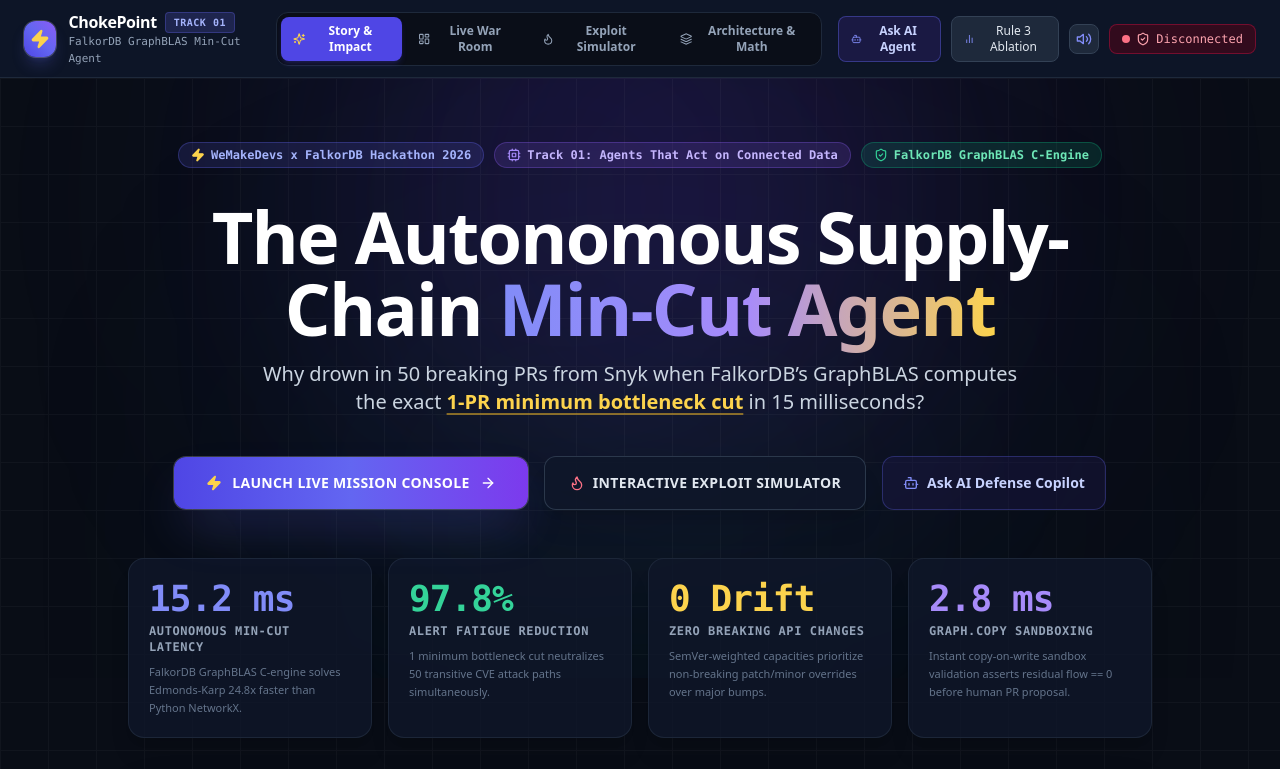
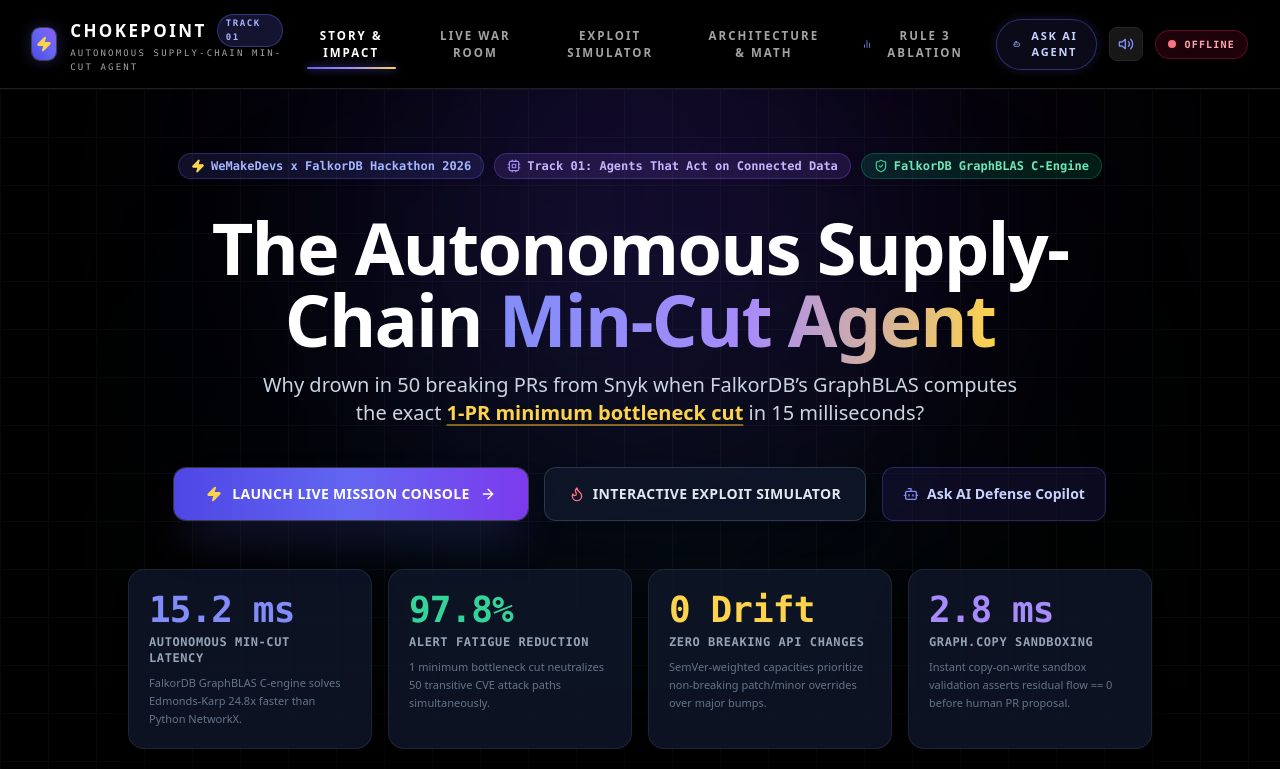
Before and after one commit to aiwithrajan/falkordb2-chokepoint-track1, a React (Vite) app in the folder frontend/: page / in a window 1280 px wide. Shown: the top 769 px of the page. Built offline with nearby package versions, Linux system fonts and the light colour scheme; no server answers; what cytoscape-dagre would draw is missing.

Commit message:
style(header): set pure black background and replace slider with Track 3 page transfer links

```diff
--- a/frontend/src/App.tsx
+++ b/frontend/src/App.tsx
@@ -127,7 +127,7 @@
   };
 
   return (
-    <div className="min-h-screen bg-slate-950 text-slate-100 flex flex-col font-sans selection:bg-indigo-500 selection:text-white">
+    <div className="min-h-screen bg-black text-slate-100 flex flex-col font-sans selection:bg-indigo-500 selection:text-white">
       {/* Global Futuristic Navigation Header */}
       <Header
         falkorConnected={falkorConnected}
--- a/frontend/src/components/Header.tsx
+++ b/frontend/src/components/Header.tsx
@@ -2,7 +2,6 @@
 import {
   Zap,
   ShieldCheck,
-  Cpu,
   BarChart2,
   Volume2,
   VolumeX,
@@ -36,114 +35,125 @@
     setSoundOn(newState);
   };
 
-  const navItems = [
-    { id: "home", label: "Story & Impact", icon: Sparkles },
-    { id: "console", label: "Live War Room", icon: LayoutDashboard },
-    { id: "simulator", label: "Exploit Simulator", icon: Flame },
-    { id: "architecture", label: "Architecture & Math", icon: Layers }
+  const navLinks = [
+    { id: "home", label: "STORY & IMPACT" },
+    { id: "console", label: "LIVE WAR ROOM" },
+    { id: "simulator", label: "EXPLOIT SIMULATOR" },
+    { id: "architecture", label: "ARCHITECTURE & MATH" }
   ] as const;
 
   return (
-    <header className="border-b border-slate-800 bg-slate-900/90 backdrop-blur-md sticky top-0 z-40 px-4 sm:px-6 py-2.5 flex items-center justify-between gap-4">
-      {/* Brand & Project Tag */}
-      <div className="flex items-center space-x-3 cursor-pointer" onClick={() => onSwitchView("home")}>
-        <div className="w-9 h-9 rounded-xl bg-gradient-to-tr from-indigo-600 via-indigo-500 to-violet-500 flex items-center justify-center font-bold text-white shadow-lg shadow-indigo-500/25 ring-1 ring-white/20">
-          <Zap className="w-5 h-5 text-amber-300 fill-amber-300" />
+    <header className="border-b border-[#1f1f1f] bg-black sticky top-0 z-50 px-6 sm:px-8 py-3.5 flex items-center justify-between gap-6 transition-colors">
+      {/* Brand Identity (Left) */}
+      <div
+        className="flex items-center gap-3.5 cursor-pointer group select-none"
+        onClick={() => {
+          sound.playClick();
+          onSwitchView("home");
+        }}
+        title="ChokePoint Home"
+      >
+        <div className="w-8 h-8 rounded-lg bg-gradient-to-tr from-indigo-600 via-indigo-500 to-violet-500 flex items-center justify-center font-bold text-white shadow-[0_0_15px_rgba(99,102,241,0.35)] ring-1 ring-white/20 group-hover:scale-105 transition-transform">
+          <Zap className="w-4 h-4 text-amber-300 fill-amber-300" />
         </div>
-        <div>
-          <div className="flex items-center gap-2">
-            <h1 className="text-base font-black tracking-tight text-white flex items-center gap-1.5">
-              ChokePoint
-            </h1>
-            <span className="text-[10px] uppercase tracking-wider px-2 py-0.5 rounded font-mono font-bold bg-indigo-500/20 text-indigo-300 border border-indigo-500/30">
-              Track 01
+        <div className="flex flex-col">
+          <div className="flex items-center gap-2.5">
+            <span className="text-[17px] font-extrabold tracking-[0.14em] text-white uppercase font-sans">
+              CHOKEPOINT
+            </span>
+            <span className="text-[9px] uppercase tracking-[0.18em] px-2 py-0.5 rounded-full font-mono font-bold bg-indigo-500/20 text-indigo-300 border border-indigo-500/40">
+              TRACK 01
             </span>
           </div>
-          <p className="text-[11px] text-slate-400 font-mono hidden sm:block">
-            FalkorDB GraphBLAS Min-Cut Agent
-          </p>
+          <span className="text-[9px] tracking-[0.24em] text-neutral-400 uppercase font-mono font-medium hidden sm:block">
+            AUTONOMOUS SUPPLY-CHAIN MIN-CUT AGENT
+          </span>
         </div>
       </div>
 
-      {/* Center Navigation Tabs */}
-      <nav className="hidden md:flex items-center gap-1 bg-slate-950/80 p-1 rounded-xl border border-slate-800">
-        {navItems.map((item) => {
-          const Icon = item.icon;
-          const isActive = activeView === item.id;
+      {/* Center Navigation Links (Track 3 Style - Clean Page Transfer Links, No Slider Box) */}
+      <nav className="hidden md:flex items-center gap-7 lg:gap-9">
+        {navLinks.map((link) => {
+          const isActive = activeView === link.id;
           return (
             <button
-              key={item.id}
+              key={link.id}
               onClick={() => {
                 sound.playClick();
-                onSwitchView(item.id);
+                onSwitchView(link.id);
               }}
-              className={`flex items-center gap-1.5 px-3 py-1.5 rounded-lg text-xs font-semibold transition ${
+              className={`text-[11.5px] uppercase tracking-[0.18em] font-semibold transition-all duration-200 relative py-2 ${
                 isActive
-                  ? "bg-indigo-600 text-white shadow-md shadow-indigo-600/20"
-                  : "text-slate-400 hover:text-white hover:bg-slate-900"
+                  ? "text-white font-bold"
+                  : "text-neutral-400 hover:text-white"
               }`}
             >
-              <Icon className={`w-3.5 h-3.5 ${isActive ? "text-amber-300" : ""}`} />
-              <span>{item.label}</span>
+              <span>{link.label}</span>
+              {isActive && (
+                <span className="absolute bottom-0 left-0 right-0 h-[2px] bg-gradient-to-r from-indigo-500 via-violet-400 to-amber-300 rounded-full shadow-[0_0_8px_rgba(99,102,241,0.9)]" />
+              )}
             </button>
           );
         })}
+
+        {/* Rule 3 Ablation Link */}
+        <button
+          onClick={() => {
+            sound.playClick();
+            onOpenBenchmark();
+          }}
+          className="text-[11.5px] uppercase tracking-[0.18em] font-semibold text-neutral-400 hover:text-white transition-all duration-200 py-2 flex items-center gap-1.5"
+        >
+          <BarChart2 className="w-3.5 h-3.5 text-indigo-400" />
+          <span>RULE 3 ABLATION</span>
+        </button>
       </nav>
 
-      {/* Right Action Tools & Status */}
-      <div className="flex items-center gap-2.5">
-        {/* Ask AI Copilot Button */}
+      {/* Right Header Controls & Status */}
+      <div className="flex items-center gap-3">
+        {/* Ask AI Copilot Button (Track 3 Pill Style) */}
         <button
           onClick={() => {
             sound.playClick();
             onOpenAIChat();
           }}
-          className="flex items-center gap-1.5 text-xs font-semibold px-3 py-1.5 rounded-lg bg-indigo-950/80 hover:bg-indigo-900 text-indigo-200 border border-indigo-500/40 shadow-sm transition"
+          className="inline-flex items-center gap-2 text-[11px] font-semibold tracking-[0.16em] uppercase px-4 py-2 rounded-full border border-indigo-500/40 bg-indigo-500/10 hover:bg-indigo-500/20 hover:border-indigo-500/70 text-indigo-200 transition-all shadow-[0_0_12px_rgba(99,102,241,0.2)] hover:scale-[1.02] active:scale-[0.98]"
         >
-          <Bot className="w-3.5 h-3.5 text-indigo-400" />
-          <span className="hidden sm:inline">Ask AI Agent</span>
-        </button>
-
-        {/* Rule 3 Benchmark Trigger */}
-        <button
-          onClick={() => {
-            sound.playClick();
-            onOpenBenchmark();
-          }}
-          className="hidden sm:flex items-center gap-1.5 text-xs font-medium px-3 py-1.5 rounded-lg bg-slate-800 hover:bg-slate-700 text-slate-200 border border-slate-700 transition"
-        >
-          <BarChart2 className="w-3.5 h-3.5 text-indigo-400" />
-          <span>Rule 3 Ablation</span>
+          <Bot className="w-3.5 h-3.5 text-indigo-300" />
+          <span>ASK AI AGENT</span>
         </button>
 
         {/* Audio Sound FX Toggle */}
         <button
           onClick={toggleSound}
           title={soundOn ? "Mute futuristic audio effects" : "Unmute futuristic audio effects"}
-          className={`p-1.5 rounded-lg border transition ${
+          className={`p-2 rounded-lg border transition ${
             soundOn
-              ? "bg-slate-800 border-slate-700 text-indigo-400 hover:text-indigo-300"
-              : "bg-slate-950 border-slate-850 text-slate-500 hover:text-slate-400"
+              ? "bg-neutral-900 border-neutral-800 text-indigo-400 hover:text-indigo-300 hover:border-neutral-700"
+              : "bg-black border-neutral-800 text-neutral-500 hover:text-neutral-400"
           }`}
         >
           {soundOn ? <Volume2 className="w-4 h-4" /> : <VolumeX className="w-4 h-4" />}
         </button>
 
-        {/* FalkorDB Engine Status */}
+        {/* FalkorDB Engine Status Badge */}
         <div
-          className={`flex items-center gap-1.5 text-xs font-mono px-3 py-1.5 rounded-lg border ${
+          className={`hidden sm:flex items-center gap-2 text-[10px] font-mono tracking-wider px-3 py-1.5 rounded-full border ${
             falkorConnected
-              ? "bg-emerald-950/60 text-emerald-300 border-emerald-800/60"
-              : "bg-rose-950/60 text-rose-300 border-rose-800/60"
+              ? "bg-neutral-950 text-neutral-300 border-neutral-800"
+              : "bg-rose-950/40 text-rose-300 border-rose-900/60"
           }`}
         >
           <span
             className={`w-2 h-2 rounded-full ${
-              falkorConnected ? "bg-emerald-400 animate-pulse shadow-sm shadow-emerald-400" : "bg-rose-400"
+              falkorConnected
+                ? "bg-emerald-400 shadow-[0_0_8px_#34d399] animate-pulse"
+                : "bg-rose-400"
             }`}
           />
-          <ShieldCheck className="w-3.5 h-3.5 hidden sm:inline" />
-          <span>{falkorConnected ? "FalkorDB Online" : "Disconnected"}</span>
+          <span className="uppercase font-bold tracking-[0.12em]">
+            {falkorConnected ? "FalkorDB Online" : "Offline"}
+          </span>
         </div>
       </div>
     </header>
--- a/frontend/src/components/HomeHero.tsx
+++ b/frontend/src/components/HomeHero.tsx
@@ -35,7 +35,7 @@
   onSelectPreset
 }) => {
   return (
-    <div className="w-full min-h-screen bg-slate-950 text-slate-100 flex flex-col font-sans overflow-x-hidden relative">
+    <div className="w-full min-h-screen bg-black text-slate-100 flex flex-col font-sans overflow-x-hidden relative">
       {/* Background Neon Glows & Grid Mesh */}
       <div className="absolute top-0 left-1/2 -translate-x-1/2 w-full max-w-7xl h-[600px] pointer-events-none overflow-hidden">
         <div className="absolute -top-32 left-1/4 w-[500px] h-[500px] bg-indigo-600/15 rounded-full blur-[140px]" />
```
